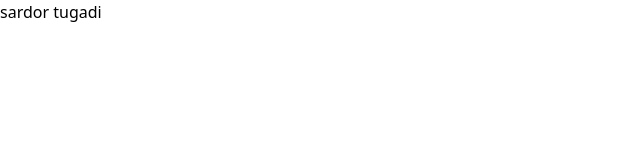
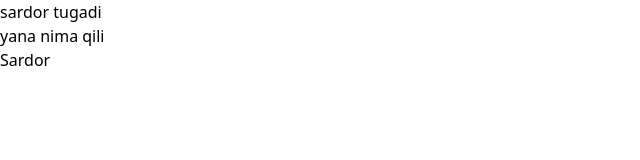
Before and after one commit to sardorbekkomiljov400/moon_group_speed, a plain HTML site: page moon.html in a window 1280 px wide. Shown: the whole page, without its empty margins (0-640 px from the left). Drawn offline with nearby package versions, Linux system fonts and the light colour scheme.

Commit message:
Change by Teacher

```diff
--- a/moon.html
+++ b/moon.html
@@ -9,6 +9,9 @@
   </head>
   <body>
     <h1>sardor tugadi</h1>
+    <h2>yana nima qili </h2>
+    <!-- ... -->
+     <p>Sardor</p>
     <script src="https://cdn.jsdelivr.net/npm/@tailwindcss/browser@4"></script>
   </body>
 </html>
```
